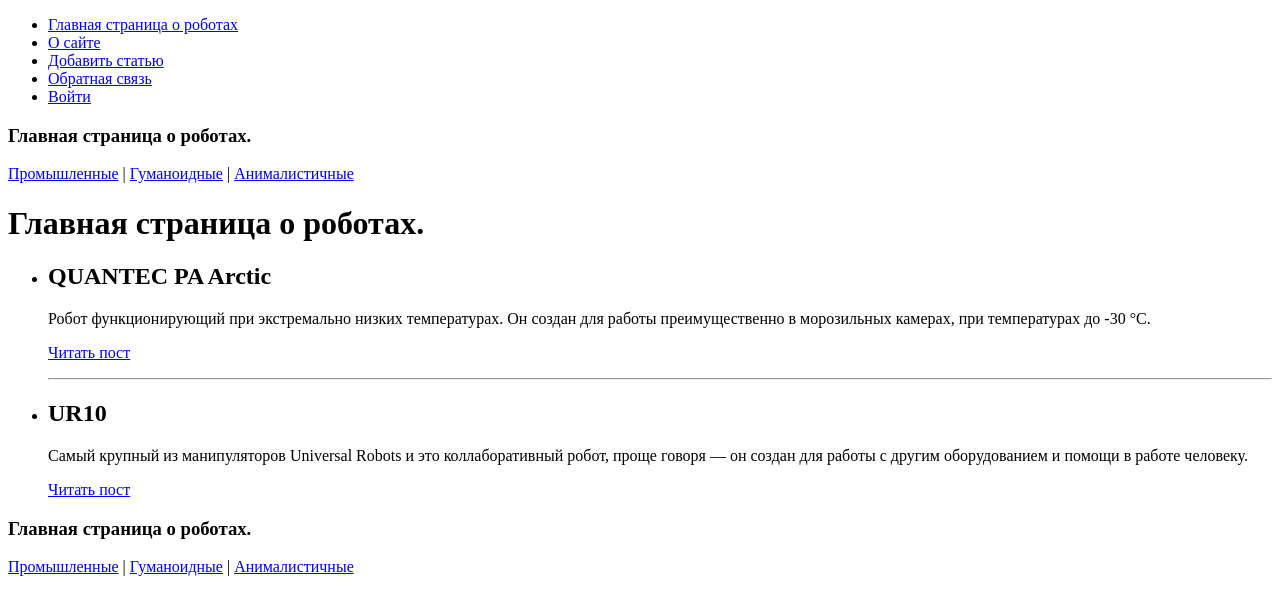
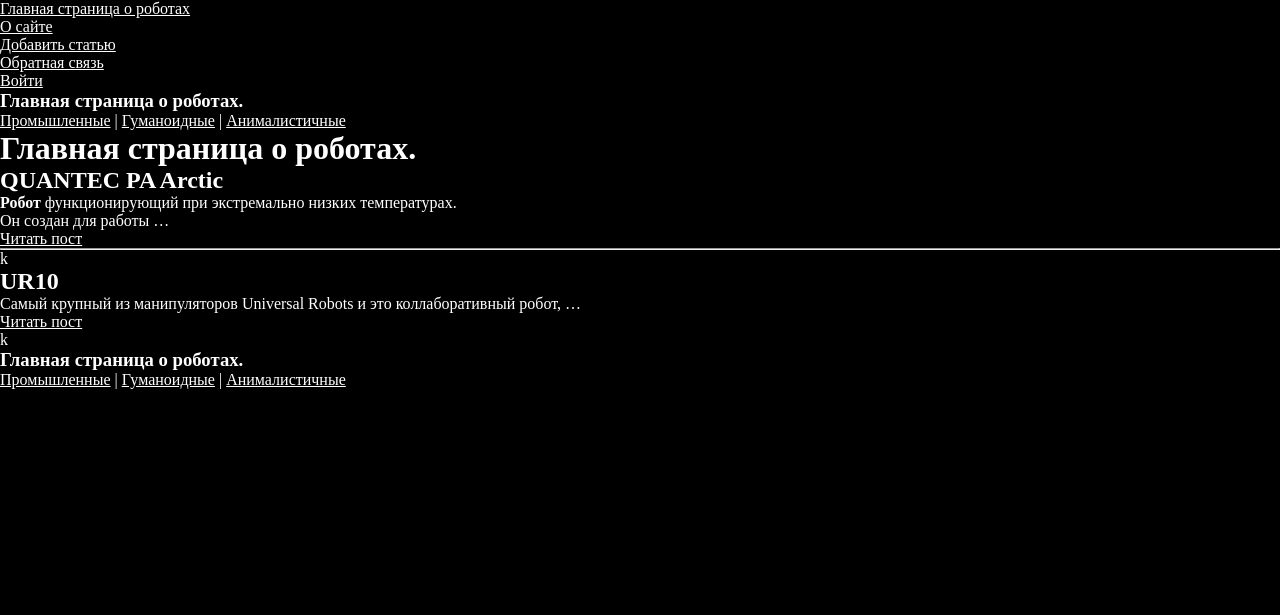
Before and after one commit to Fejanin/django_lessons, a Django app: page / in a window 1280 px wide. Shown: the top 615 px of the page. Run offline with Django 4.2, Linux system fonts and the light colour scheme.

Commit message:
Подключение статических файлов.

```diff
--- /dev/null
+++ b/robots/static/robots/css/styles.css
@@ -0,0 +1,6 @@
+* {
+    padding: 0;
+    margin: 0;
+    background: black;
+    color: white;
+}
--- a/robots/templates/robots/index.html
+++ b/robots/templates/robots/index.html
@@ -7,11 +7,13 @@
             {% if p.is_published %}
                 <li>
                     <h2>{{ p.title }}</h2>
-                    <p>{{ p.content }}</p>
+                    {% autoescape off %}
+                    <p>{{ p.content|linebreaks|truncatewords:10 }}</p>
+                    {% endautoescape %}
                     <p><a href="{% url 'post' p.id %}">Читать пост</a></p>
                     {% if not forloop.last %}
                         <hr>
-                    {% endif %}
+                    {% endif %}k
                 </li>
             {% endif %}
         {% endfor %}
--- a/robots/views.py
+++ b/robots/views.py
@@ -12,9 +12,24 @@ menu = [
 ]
 
 data_db = [
-    {'id': 1, 'title': 'QUANTEC PA Arctic', 'content': 'Робот функционирующий при экстремально низких температурах. Он создан для работы преимущественно в морозильных камерах, при температурах до -30 °C.', 'is_published': True},
-    {'id': 2, 'title': 'FANUC M-2000iA/1200', 'content': 'пятиосевой грузоподъемный робот поднимающий до 1200 кг и перемещающий этот груз на расстояние до 3,7 м — идеален в качестве погрузчика, так как работает без участия человека, что практически сводит к нулю опасность травматизма.', 'is_published': False},
-    {'id': 3, 'title': 'UR10', 'content': 'Самый крупный из манипуляторов Universal Robots и это коллаборативный робот, проще говоря — он создан для работы с другим оборудованием и помощи в работе человеку.', 'is_published': True},
+    {
+        'id': 1,
+        'title': 'QUANTEC PA Arctic',
+        'content': '<strong>Робот</strong> функционирующий при экстремально низких температурах. \nОн создан для работы преимущественно в морозильных камерах, при температурах до -30 °C.',
+        'is_published': True
+    },
+    {
+        'id': 2,
+        'title': 'FANUC M-2000iA/1200',
+        'content': 'пятиосевой грузоподъемный робот поднимающий до 1200 кг и перемещающий этот груз на расстояние до 3,7 м — идеален в качестве погрузчика, так как работает без участия человека, что практически сводит к нулю опасность травматизма.',
+        'is_published': False
+    },
+    {
+        'id': 3,
+        'title': 'UR10',
+        'content': 'Самый крупный из манипуляторов Universal Robots и это коллаборативный робот, проще говоря — он создан для работы с другим оборудованием и помощи в работе человеку.',
+        'is_published': True
+    },
 ]
 
 def index(request):
--- a/templates/base.html
+++ b/templates/base.html
@@ -1,8 +1,11 @@
+{% load static %}
+
 <!DOCTYPE html>
 <html lang="ru">
 <head>
     <meta charset="UTF-8">
     <title>{{ title }}</title>
+    <link type="text/css" rel="stylesheet" href="{% static 'robots/css/styles.css' %}">
 </head>
 <body>
     <ul>
```
Also changed, not shown: 1 other file.
